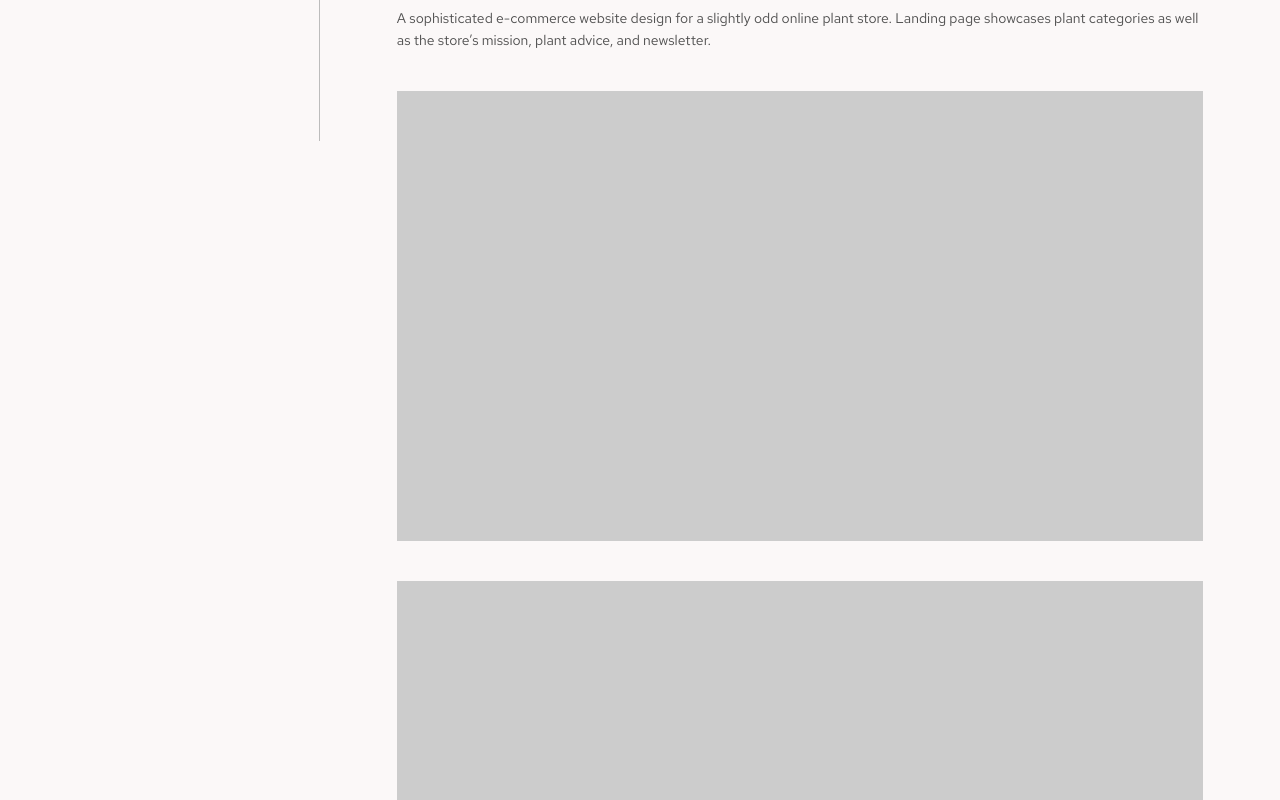
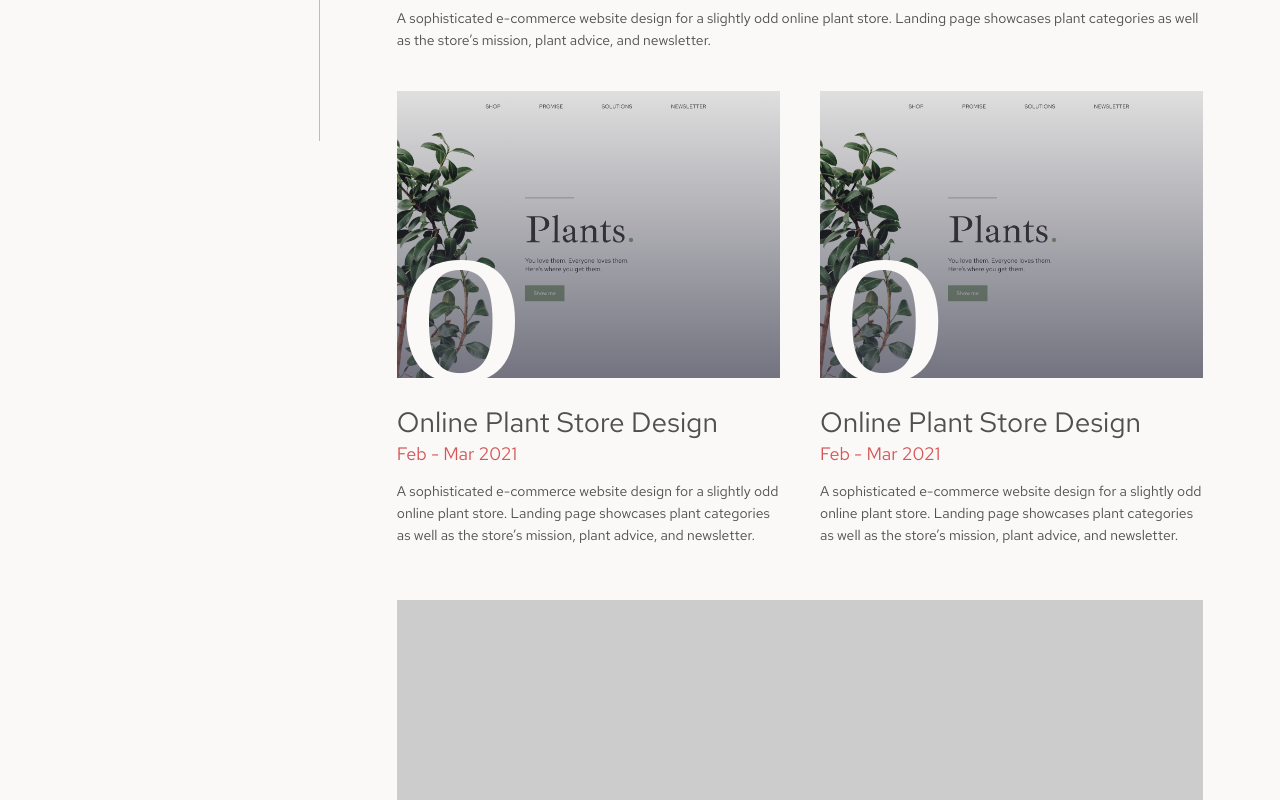
Before and after one commit to pchang1693/pchang1693.github.io, a plain HTML site: page index.html in a window 1280 px wide. Shown: the part 619-1419 px from the top of the page. Drawn offline with Linux system fonts and the light colour scheme; a web font is replaced by a local one.

Commit message:
Create row container for design displays

```diff
--- a/index.html
+++ b/index.html
@@ -39,14 +39,36 @@
                 </div>
                 <div class="content-container">
                     <div class="display-recent">
-                        <div class="preview-img pi-recent">
+                        <div class="preview-img pi-latest">
                             <p class="single-letter">o</p>
                         </div>
-                        <h1 class="title">Online Plant Store Design</h1>
+                        <h1 class="design-title">Online Plant Store Design</h1>
                         <h2 class="date">Feb - Mar 2021</h2>
                         <p>A sophisticated e-commerce website design for a slightly odd online plant store.
                             Landing page showcases plant categories as well as the store’s mission, plant
                             advice, and newsletter.</p>
+                    </div>
+                    <div class="display-recent-row">
+                        <div class="display-recent">
+                            <div class="preview-img pi-recent">
+                                <p class="single-letter">o</p>
+                            </div>
+                            <h1 class="design-title">Online Plant Store Design</h1>
+                            <h2 class="date">Feb - Mar 2021</h2>
+                            <p>A sophisticated e-commerce website design for a slightly odd online plant store.
+                                Landing page showcases plant categories as well as the store’s mission, plant
+                                advice, and newsletter.</p>
+                        </div>
+                        <div class="display-recent">
+                            <div class="preview-img pi-recent">
+                                <p class="single-letter">o</p>
+                            </div>
+                            <h1 class="design-title">Online Plant Store Design</h1>
+                            <h2 class="date">Feb - Mar 2021</h2>
+                            <p>A sophisticated e-commerce website design for a slightly odd online plant store.
+                                Landing page showcases plant categories as well as the store’s mission, plant
+                                advice, and newsletter.</p>
+                        </div>
                     </div>
                     <div class="display-recent wireframe"></div>
                     <div class="display-recent wireframe"></div>
--- a/styles.css
+++ b/styles.css
@@ -121,6 +121,11 @@ a.nav-link:hover {
     width: 100%;
 }
 
+.display-recent-row {
+    display: flex;
+    gap: 40px;
+}
+
 .wireframe {
     height: 450px;
     background: #cccccc;
@@ -134,7 +139,11 @@ a.nav-link:hover {
     line-height: 70px;
 }
 
-.title {
+.section-title {
+    color: #D65555;
+}
+
+.design-title {
     margin: 24px 0 0 0;
 }
 
@@ -170,12 +179,21 @@ a.nav-link:hover {
     background-repeat: no-repeat;
 }
 
-.pi-recent {
+.pi-latest {
     padding-top: 56.25%;  /* default 16:9 */
     background-image: linear-gradient(
         180deg,
         rgba(64, 64, 64, 0.1) 0%,
         rgba(62, 80, 64, 0.7) 100%
+        ), url("assets/preview-plant.png");
+}
+
+.pi-recent {
+    padding-top: 75%;  /* default 16:9 */
+    background-image: linear-gradient(
+        180deg,
+        rgba(64, 64, 64, 0.1) 0%,
+        rgba(62, 62, 80, 0.7) 100%
         ), url("assets/preview-plant.png");
 }
 
```
